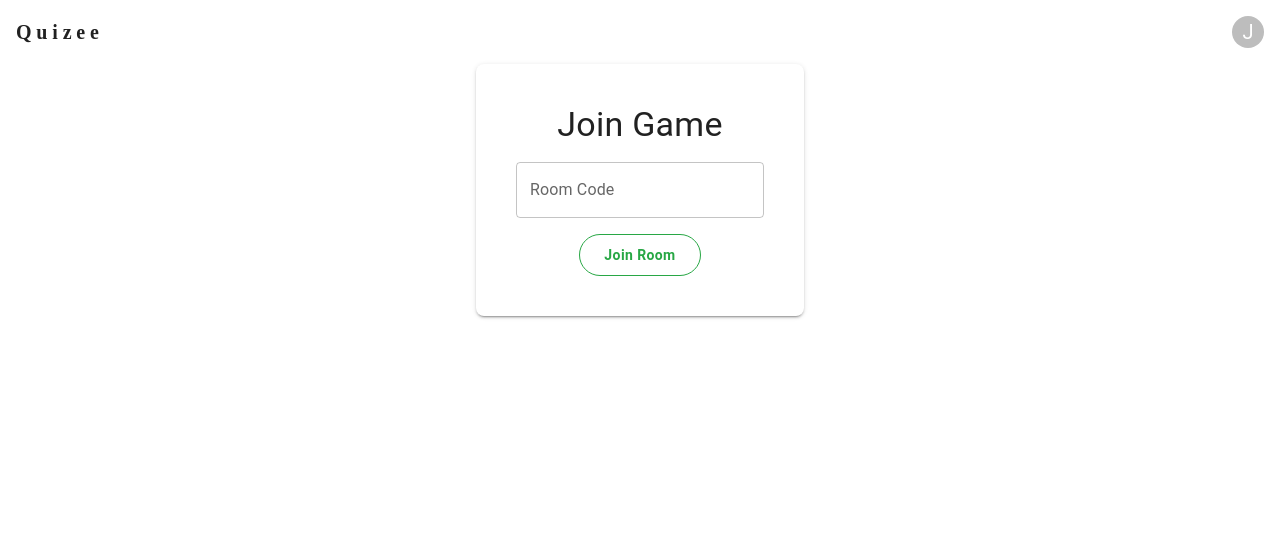
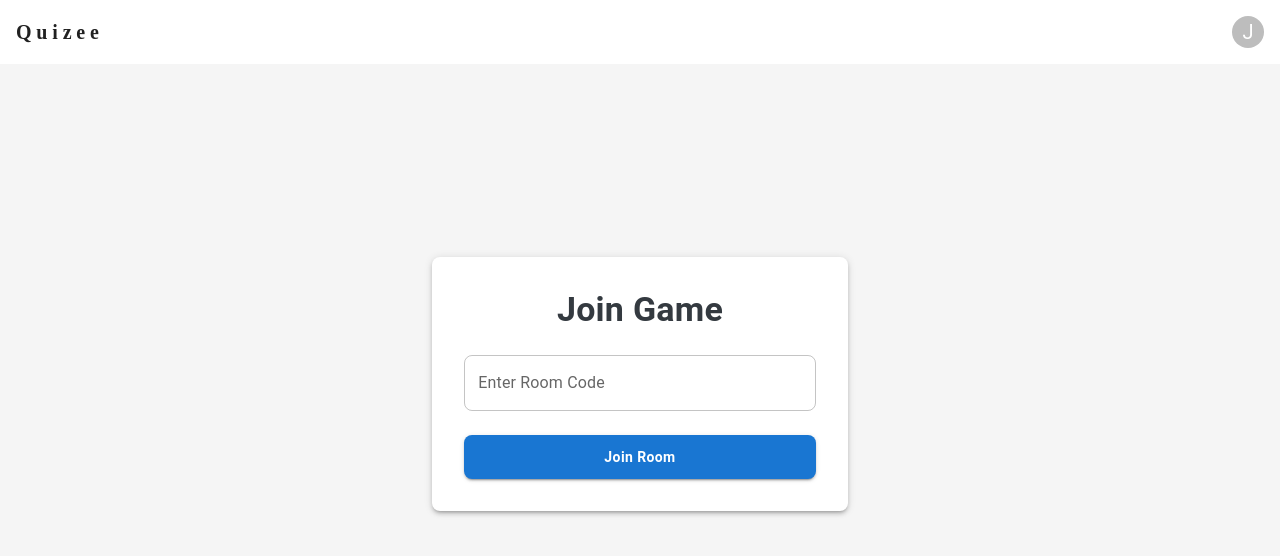
Before and after one commit to jaypatel0311/Quizee, a Next.js app: page /join in a window 1280 px wide. Shown: the top 556 px of the page. Built offline with nearby package versions, Linux system fonts and the light colour scheme.

Commit message:
Some UI changes

```diff
--- a/pages/join/index.js
+++ b/pages/join/index.js
@@ -48,40 +48,58 @@ export default function Join() {
   return (
     <div>
       {!isConnected ? (
-        <Grid2 container display="flex" justifyContent="center">
-          <Grid2 item xs={12} sm={6} md={4}>
+        <Grid2
+          container
+          display="flex"
+          justifyContent="center"
+          alignItems="center"
+          sx={{
+            height: "80vh",
+            backgroundColor: "#f5f5f5",
+            padding: 2,
+          }}
+        >
+          <Grid2 item xs={12} sm={8} md={4}>
             <Box
               sx={{
-                bgcolor: "background.paper",
-                boxShadow: 2,
+                bgcolor: "white",
+                boxShadow: 3,
                 borderRadius: 2,
-                p: 5,
+                p: 4,
+                textAlign: "center",
               }}
             >
-              <Box>
-                <Typography variant="h4" align="center" mb={2}>
+              <Typography
+                variant="h4"
+                sx={{ fontWeight: "bold", color: "#343a40", marginBottom: 3 }}
+              >
                 Join Game
               </Typography>
               <TextField
-                  label="Room Code"
+                fullWidth
+                label="Enter Room Code"
                 value={roomCodeInput}
                 onChange={(e) => setRoomCodeInput(e.target.value)}
+                sx={{
+                  "& .MuiOutlinedInput-root": {
+                    borderRadius: "8px",
+                  },
+                  marginBottom: 3,
+                }}
               />
-              </Box>
-              <Box display={"flex"} justifyContent={"center"} mt={2}>
               <Button
-                  variant="outlined"
+                fullWidth
+                variant="contained"
                 sx={{
-                    color: "#28a745",
-                    borderColor: "#28a745",
+                  bgcolor: "primary",
+                  color: "white",
+                  fontWeight: "bold",
+                  padding: "10px 16px",
+                  textTransform: "none",
+                  borderRadius: "8px",
                   "&:hover": {
-                      backgroundColor: "primary",
-                      borderColor: "primary",
+                    bgcolor: "#218838",
                   },
-                    borderRadius: "24px",
-                    padding: "8px 24px",
-                    fontWeight: "bold",
-                    textTransform: "none",
                 }}
                 onClick={() => {
                   JoinRoom(roomCodeInput);
@@ -89,7 +107,6 @@ export default function Join() {
               >
                 Join Room
               </Button>
-              </Box>
             </Box>
           </Grid2>
         </Grid2>
--- a/src/app/components/Quiz.js
+++ b/src/app/components/Quiz.js
@@ -20,6 +20,9 @@ export default function Quiz({
   hasTime = false,
   queMultiplier = 3,
   NumQues,
+  loadTimer = () => {
+    loadTimer;
+  },
 }) {
   const dispatch = useDispatch();
   const router = useRouter();
@@ -59,6 +62,8 @@ export default function Quiz({
       const gameRoomData = await (await getDoc(gameRoomDoc)).data();
       const GenratedQues = await GenrateQuestions(gameRoomData.queNums);
       setQuizData(GenratedQues);
+
+      loadTimer(GenratedQues.length && GenratedQues ? true : false);
     };
     LoadQuestions();
   }, [gameRoomId]);
--- a/src/app/components/Timer.js
+++ b/src/app/components/Timer.js
@@ -6,6 +6,8 @@ import { CountdownCircleTimer } from "react-countdown-circle-timer";
 import { Box, Typography } from "@mui/material";
 
 export default function Timer({ overTime, quizState, gameRoomId }) {
+  console.log(quizState);
+
   const { time, start } = useTimer({
     initialTime: overTime,
     timerType: "DECREMENTAL",
@@ -29,7 +31,6 @@ export default function Timer({ overTime, quizState, gameRoomId }) {
         isSmoothColorTransition={true}
         size={120}
         strokeWidth={8}
-        isPlaying
         duration={time}
         colors={["#004777", "#F7B801", "#A30000", "#A30000"]}
         colorsTime={[12, 9, 5, 0]}
```
Also changed, not shown: pages/host/index.js (+27 -2 lines), src/app/components/HomePage.js (+47 -15 lines). Lines whose indentation alone changed are shown as unchanged.
